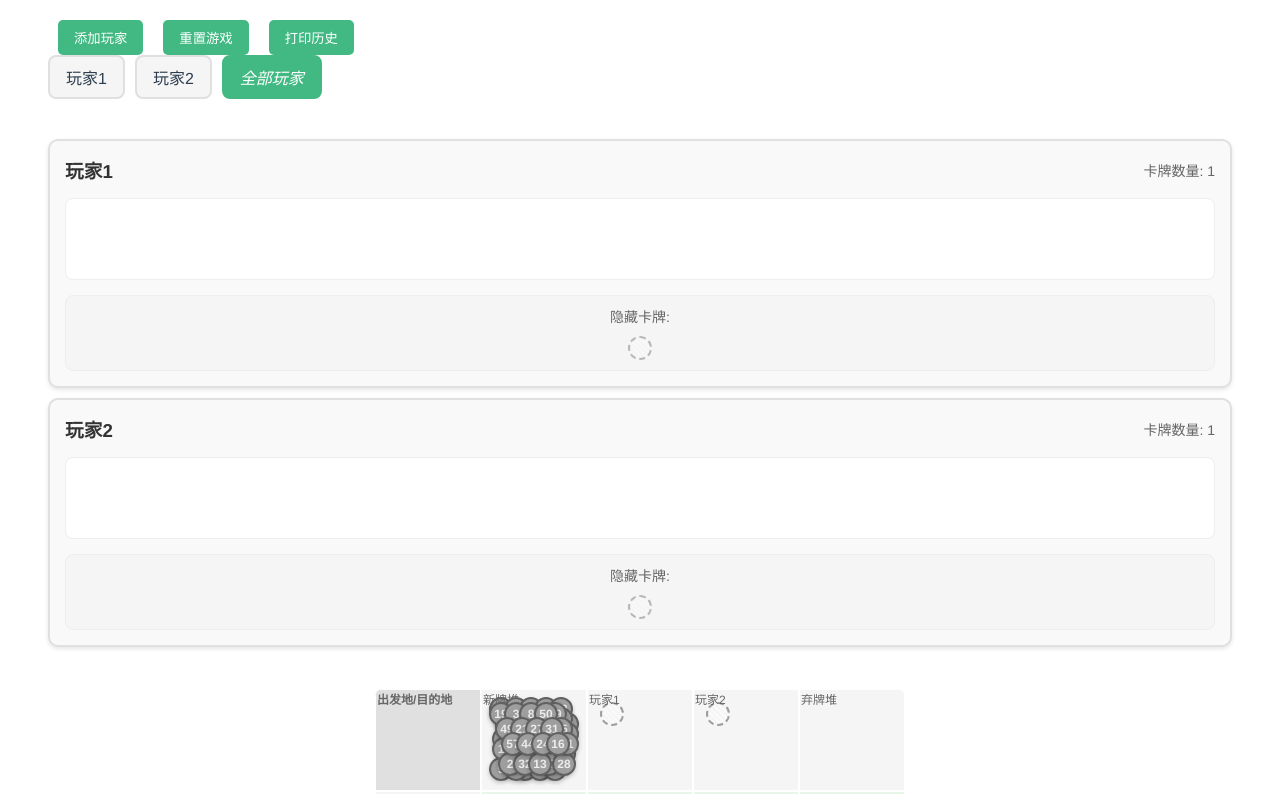
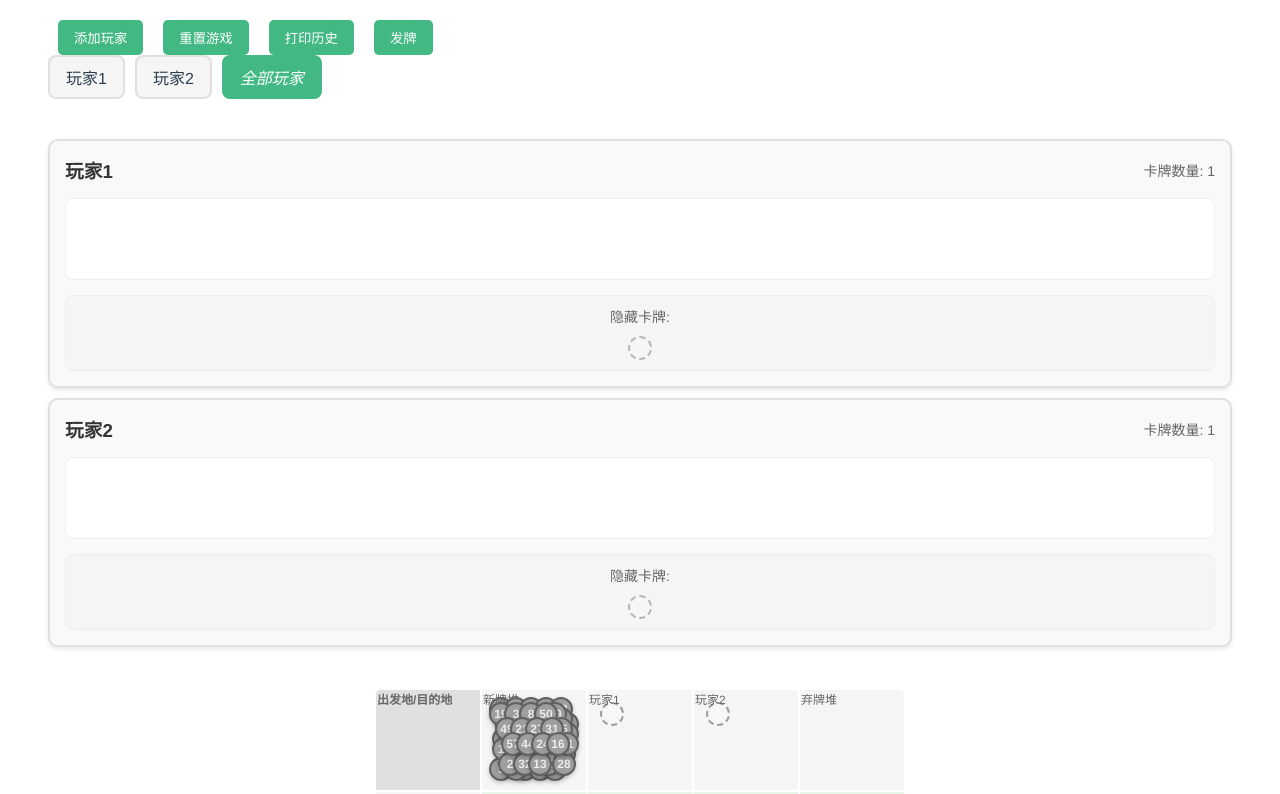
Before and after one commit to yuanoook/tiny, a Vue app: page / in a window 1280 px wide. Shown: the top 794 px of the page. Built offline with nearby package versions, Linux system fonts and the light colour scheme.

Commit message:
feat: 添加发牌功能及状态管理
- 新增发牌按钮，仅在未发牌时显示
- 实现发牌逻辑，为每个玩家分配10张牌
- 添加hasDealtCards状态变量跟踪发牌状态
- 重置游戏时同时重置发牌状态

```diff
--- a/src/App.vue
+++ b/src/App.vue
@@ -7,6 +7,7 @@
         <button @click="addPlayer">添加玩家</button>
         <button @click="resetGame">重置游戏</button>
         <button @click="printHistory">打印历史</button>
+        <button v-if="!hasDealtCards" @click="dealCards">发牌</button>
 
         <!-- 玩家列表 -->
         <div class="players-list">
@@ -189,6 +190,9 @@ export default {
     // 添加选中玩家的响应式变量
     const selectedPlayerId = ref(null)
 
+    // 添加是否已发牌的响应式变量
+    const hasDealtCards = ref(false)
+
     // 选择玩家的方法
     const selectPlayer = (playerId) => {
       selectedPlayerId.value = playerId
@@ -197,6 +201,49 @@ export default {
     // 取消选择玩家的方法
     const deselectPlayer = () => {
       selectedPlayerId.value = null
+    }
+
+    // 发牌方法
+    const dealCards = () => {
+      // 检查是否已经发过牌
+      if (hasDealtCards.value) return
+
+      // 获取新牌堆中的卡牌
+      const deckCards = cards.value.filter(card => card.owner === 'deck' && card.type !== 'empty')
+
+      // 确保有足够的卡牌
+      if (deckCards.length < players.value.length * 10) {
+        console.error('卡牌数量不足，无法给每个玩家发10张牌')
+        return
+      }
+
+      // 给每个玩家发10张牌
+      players.value.forEach(player => {
+        for (let i = 0; i < 10; i++) {
+          // 从新牌堆中取出一张卡牌
+          const cardToDeal = deckCards.pop()
+          if (cardToDeal) {
+            // 更新卡牌位置到玩家区域
+            const cardIndex = cards.value.findIndex(card => card.id === cardToDeal.id)
+            if (cardIndex !== -1) {
+              cards.value[cardIndex] = {
+                ...cards.value[cardIndex],
+                owner: player.id,
+                updateTime: Date.now()
+              }
+            }
+          }
+        }
+      })
+
+      // 标记已发牌
+      hasDealtCards.value = true
+    }
+
+    // 重置游戏时重置发牌状态
+    const resetGameAndDealStatus = () => {
+      resetGame()
+      hasDealtCards.value = false
     }
 
     return {
@@ -210,6 +257,7 @@ export default {
       currentCard,
       dragImage,
       selectedPlayerId,
+      hasDealtCards,
 
       // 计算属性
       draggingCardStyle,
@@ -228,7 +276,7 @@ export default {
       isCenterZone,
       addPlayer,
       removePlayer,
-      resetGame,
+      resetGame: resetGameAndDealStatus,
       toggleCardDisguise,
       toggleCardVisibility,
       setDisguiseColor,
@@ -236,7 +284,8 @@ export default {
       onPlayerCardDoubleClick,
       printHistory,
       selectPlayer,
-      deselectPlayer
+      deselectPlayer,
+      dealCards
     }
   },
   mounted() {
```
